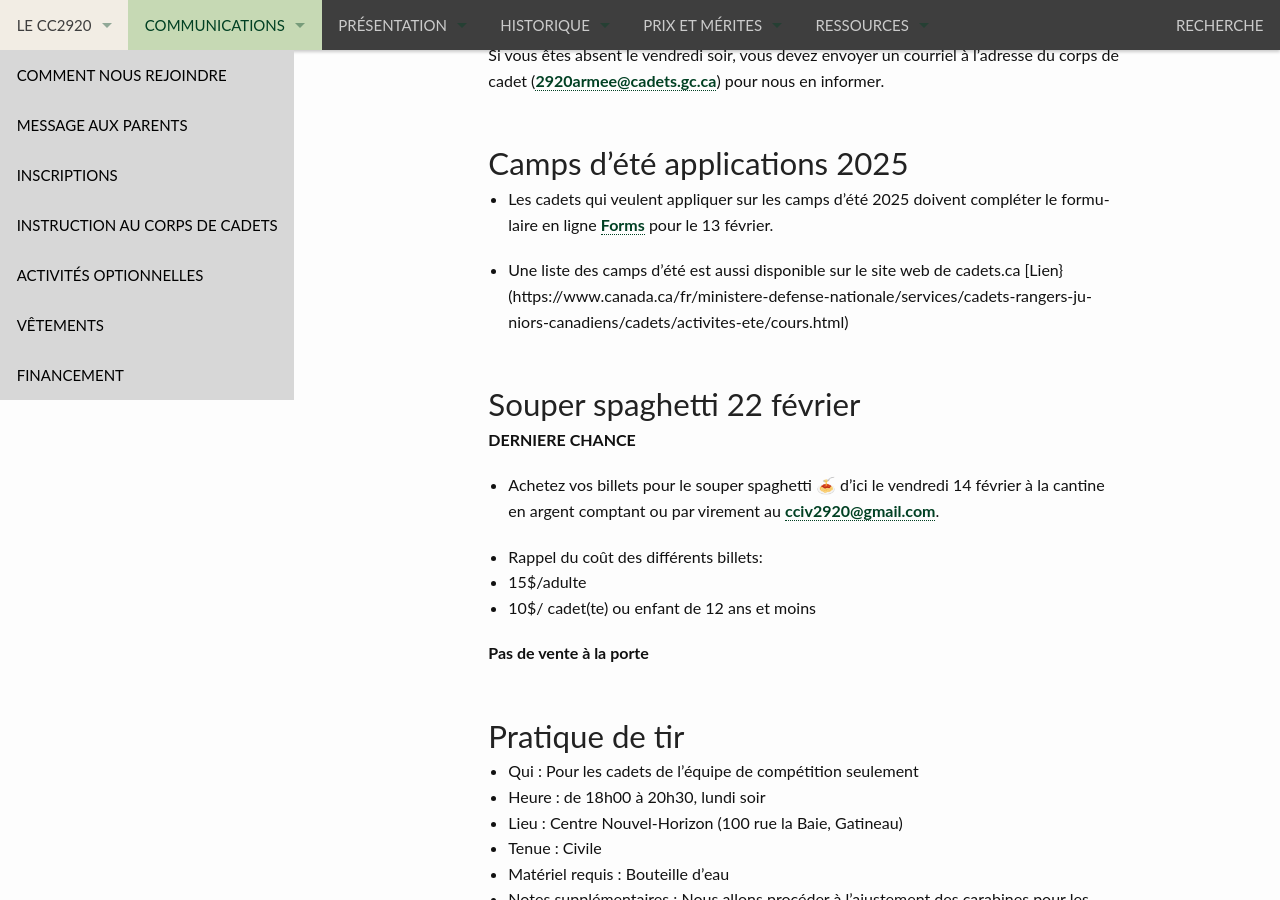
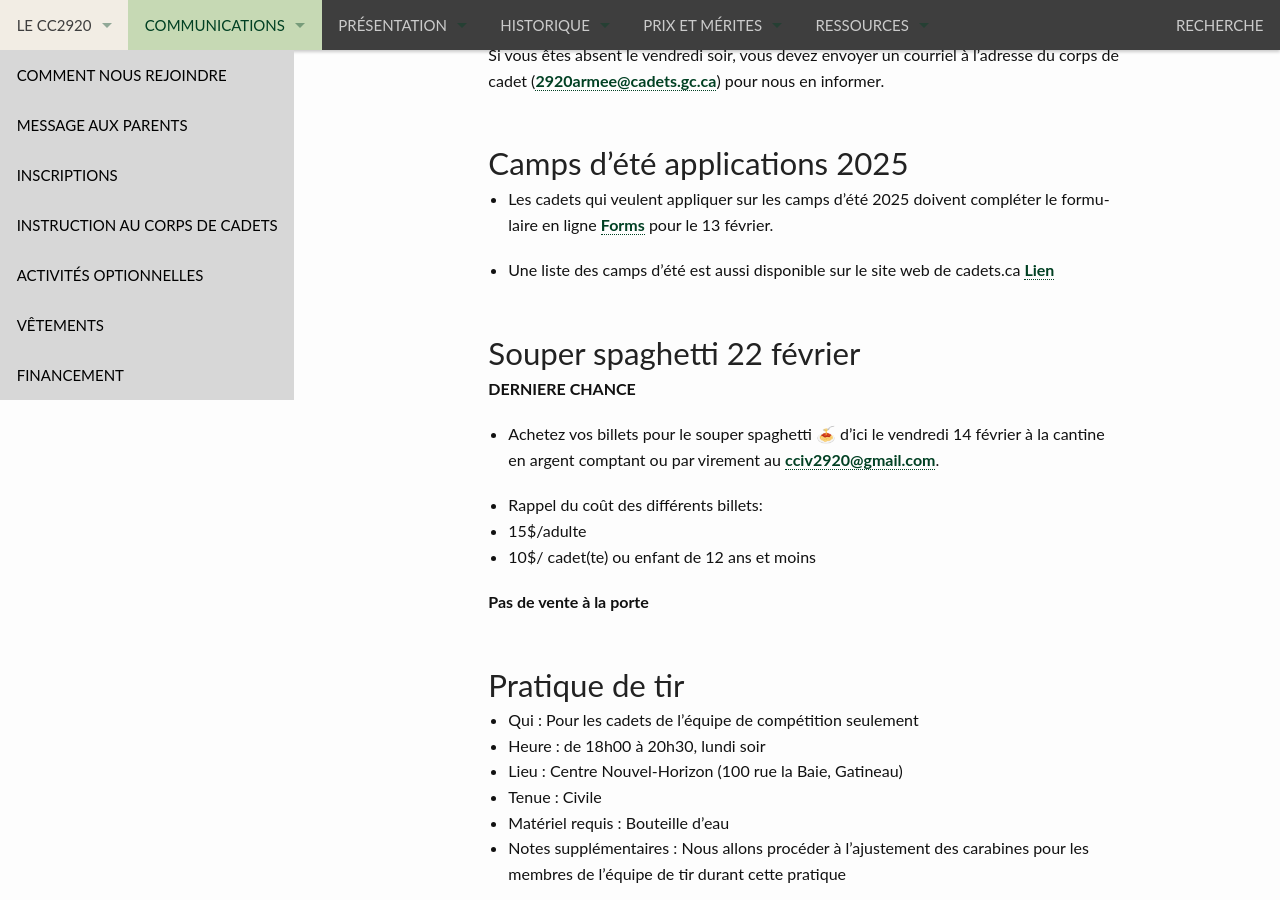
Before and after one commit to CC2920/web, a Jekyll site: the page built from _communications/messages.md, in a window 1280 px wide and 900 px high, scrolled down 1649 px. Built offline with Jekyll 4.4.1, drawn with Linux system fonts in a browser that asks for light colours.

Commit message:
liste des camps via site web public

```diff
--- a/_communications/messages.md
+++ b/_communications/messages.md
@@ -62,7 +62,7 @@ Si vous êtes absent le vendredi soir, vous devez envoyer un courriel à l'adres
 
 - Les cadets qui veulent appliquer sur les camps d'été 2025 doivent compléter le formulaire en ligne [Forms]( https://docs.google.com/forms/d/1KsOK2UG47XV_LoGh8GlfSngCgGIepXypyyOg1XjpaeU/edit) pour le 13 février.
 
-- Une liste des camps d'été est aussi disponible sur le site web de cadets.ca  [Lien}(https://www.canada.ca/fr/ministere-defense-nationale/services/cadets-rangers-juniors-canadiens/cadets/activites-ete/cours.html)
+- Une liste des camps d'été est aussi disponible sur le site web de cadets.ca  [Lien](https://www.canada.ca/fr/ministere-defense-nationale/services/cadets-rangers-juniors-canadiens/cadets/activites-ete/cours.html)
 
 
 ## Souper spaghetti 22 février
```
